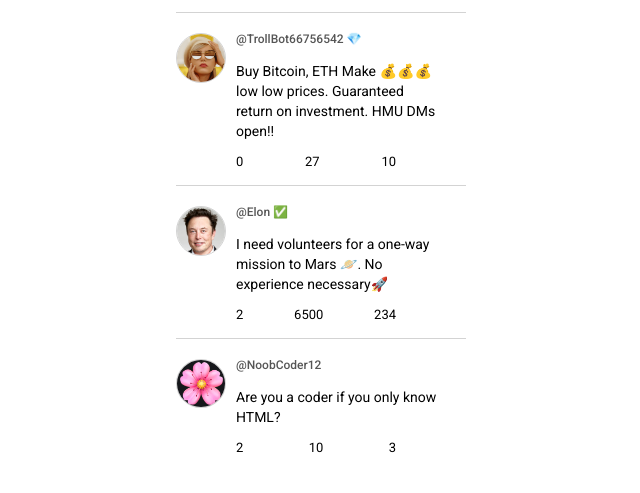
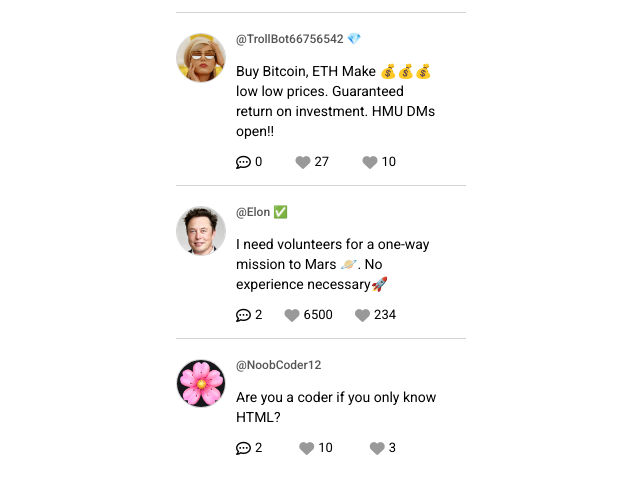
Before and after one commit to aldhairescobar/twimba-scrimba, a plain HTML site: page index.html in a window 1280 px wide. Shown: the part 197-690 px from the top of the page, without its empty margins (319-959 px from the left). Drawn offline with nearby package versions, Linux system fonts and the light colour scheme.

Commit message:
font-awesome icons

```diff
--- a/index.css
+++ b/index.css
@@ -15,6 +15,10 @@ h1{
 i{
     font-size: 15px;
     cursor: pointer;
+}
+
+.fa-solid {
+    color: #999;
 }
 
 .liked{
--- a/index.html
+++ b/index.html
@@ -5,6 +5,8 @@
 	<link rel="stylesheet" href="https://cdnjs.cloudflare.com/ajax/libs/normalize/8.0.1/normalize.css">
 	<!-- CSS -->
 	<link rel="stylesheet" href="index.css">
+	<!-- Font-awesome -->
+	<link rel="stylesheet" href="https://cdnjs.cloudflare.com/ajax/libs/font-awesome/6.2.1/css/all.min.css" integrity="sha512-MV7K8+y+gLIBoVD59lQIYicR65iaqukzvf/nwasF0nqhPay5w/9lJmVM2hMDcnK1OnMGCdVK+iQrJ7lzPJQd1w==" crossorigin="anonymous" referrerpolicy="no-referrer" />
 	<!-- Google Fonts -->
 	<link rel="preconnect" href="https://fonts.googleapis.com">
 	<link rel="preconnect" href="https://fonts.gstatic.com" crossorigin>
--- a/index.js
+++ b/index.js
@@ -21,12 +21,15 @@ function getFeedHtml(){
           <p class="tweet-text">${tweet.tweetText}</p>
           <div class="tweet-details">
             <span class="tweet-detail">
+              <i class="fa-regular fa-comment-dots"></i>
               ${tweet.replies.length}
             </span>
             <span class="tweet-detail">
+              <i class="fa-solid fa-heart"></i>
               ${tweet.likes}
             </span>
             <span class="tweet-detail">
+              <i class="fa-solid fa-heart"></i>
               ${tweet.retweets}
             </span>
           </div>
```
